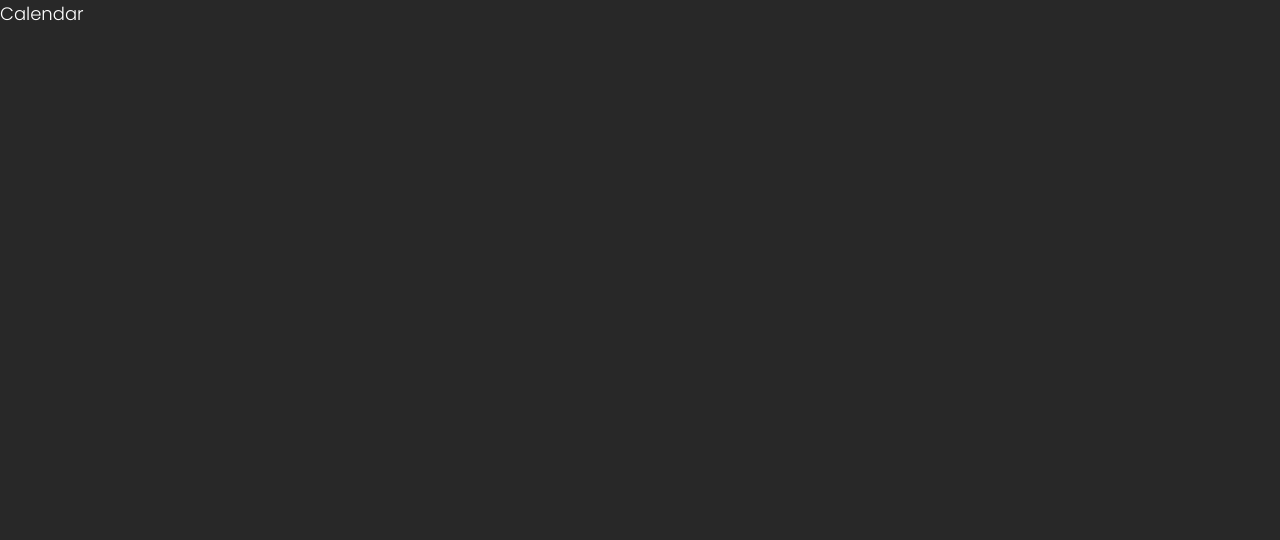
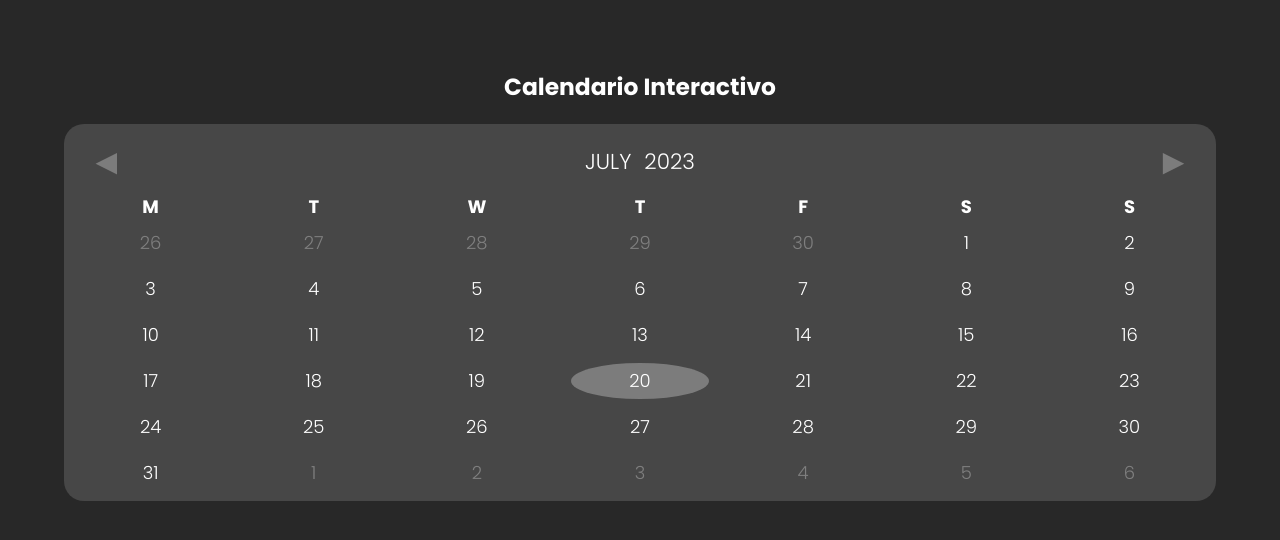
Before and after one commit to jeffreymonjacastro/fullstack-learning, a React (Vite) app in the folder vite-project/: page /calendar in a window 1280 px wide. Shown: the top 540 px of the page. Built offline with nearby package versions, Linux system fonts and the light colour scheme.

Commit message:
Avance Calendario

```diff
--- a/vite-project/src/App.tsx
+++ b/vite-project/src/App.tsx
@@ -2,6 +2,7 @@ import { Calendar } from "./components/Calendar";
 import { Home } from "./components/Home";
 import { Calculator } from "./components/Calculator";
 import { Urlshortener } from "./components/Urlshortener";
+import { Clock } from "./components/Clock";
 import {
 	BrowserRouter as Router,
 	Routes,
@@ -17,6 +18,7 @@ function App(){
           <Route path="/calendar" element={<Calendar />} />
           <Route path="/calculator" element={<Calculator />} />
           <Route path="/url-shortener" element={<Urlshortener />} />
+          <Route path="/clock" element={<Clock />} />
           <Route path='*' element={<h1> Page not found :C </h1>} />
         </Routes>
       </Router>
--- a/vite-project/src/components/Calendar.tsx
+++ b/vite-project/src/components/Calendar.tsx
@@ -1,5 +1,148 @@
-export const Calendar = () => {
+import { useEffect, useState } from 'react'
+import '../scss/pages/calendar.scss'
+
+const Day = ({ num, clase }: { num: number; clase: string }) => {
   return (
-    <div>Calendar</div>
+    <div className={`calendar__item ${clase}`}>{num}</div>
   )
 }
+
+export const Calendar = () => {
+  const monthNames = ['January', 'February', 'March', 'April', 'May', 'June', 'July', 'August', 'September', 'Octuber', 'November', 'December']
+
+  const currentDate = new Date()
+
+  const [date, setDate] = useState(new Date())
+  const [days, setDays] = useState([] as JSX.Element[])
+
+  let day = date.getDate()
+  let month = date.getMonth()
+  let year = date.getFullYear()
+
+  // Writes the correct number of days of the month in the calendar
+  const writeMonth = (month: number) => {
+    let num = 32;
+    const daysArray: JSX.Element[] = [];
+
+    for (let i = startDay(); i > 0; i--) {
+      daysArray.push(<Day key={num} num={getTotalDays(month-1)-(i-1)} clase="calendar__last-days"/>);
+      num++
+    }
+
+    for (let i = 1; i <= getTotalDays(month); i++) {
+      if (i === day && month === currentDate.getMonth() && year === currentDate.getFullYear())
+        daysArray.push(<Day key={i} num={i} clase="calendar__today" />);
+      else
+        daysArray.push(<Day key={i} num={i} clase=""/>);
+    }
+
+    for (let i = 1; i <= (6-endDay()); i++) {
+      daysArray.push(<Day key={num} num={i} clase="calendar__next-days"/>);
+      num++
+    }
+
+    setDays(daysArray)
+  };
+
+  // Returns the total days of the month
+  const getTotalDays = (month: number) => {
+    if (month === -1)
+      month = 11
+
+    if (month % 2 === 0)
+      return 31
+    else if (month === 1)
+      return isLeap(year) ? 29 : 28
+    else
+      return 30
+  }
+
+  // Returns true if the year is leap
+  const isLeap = (year: number): boolean => {
+    return (year % 100 !== 0) && (year % 4 === 0) || (year % 400 === 0)
+  }
+
+  // Returns where the week start
+  const startDay = () => {
+    let start = new Date(year, month, 1)
+
+    return ((start.getDay()-1 === -1) ? 6 : start.getDay() -1 )
+  }
+
+  // Returns where the week ends
+  const endDay = () => {
+    let end = new Date(year, month, getTotalDays(month))
+
+    return ((end.getDay()-1 === -1) ? 6 : end.getDay() -1 )
+  }
+
+  // Is used to avoid errors when clicking the previous month
+  const lastMonth = () => {
+    if (month !== 0) {
+      month--
+    } else {
+      month = 11
+      year--
+    }
+
+    setNewDate()
+  }
+
+  // Is used to avoid errors when clicking the next month
+  const nextMonth = () => {
+    if (month !== 11) {
+      month++
+    } else {
+      month = 0
+      year++
+    }
+
+    setNewDate()
+  }
+
+  const setNewDate = () => {
+    let newDate = new Date(year, month, day)
+    setDate(newDate)
+
+    writeMonth(month)
+  }
+
+  useEffect(() => {
+    writeMonth(month)
+  }, [])
+
+  return (
+    <main className="calendar-main">
+      <article className="calendar-container">
+        <h2> Calendario Interactivo </h2>
+
+        <section className="calendar-calendario">
+          <div className="calendar__info">
+            <div
+              className="calendar__prev"
+              onClick={lastMonth}
+            >&#9664;</div>
+            <div className="calendar__month">{ monthNames[month] }</div>
+            <div className="calendar__year">{ year }</div>
+            <div
+              className="calendar__next"
+              onClick={nextMonth}
+            >&#9654;</div>
+          </div>
+
+          <div className="calendar__week">
+            <div className="calendar__item"><b>M</b></div>
+            <div className="calendar__item"><b>T</b></div>
+            <div className="calendar__item"><b>W</b></div>
+            <div className="calendar__item"><b>T</b></div>
+            <div className="calendar__item"><b>F</b></div>
+            <div className="calendar__item"><b>S</b></div>
+            <div className="calendar__item"><b>S</b></div>
+          </div>
+
+          <div className="calendar__dates"> { days } </div>
+        </section>
+      </article>
+    </main>
+  )
+}
--- /dev/null
+++ b/vite-project/src/components/Clock.tsx
@@ -0,0 +1,7 @@
+
+
+export const Clock = () => {
+  return (
+    <div>Clock</div>
+  )
+}
--- a/vite-project/src/components/Home.tsx
+++ b/vite-project/src/components/Home.tsx
@@ -2,7 +2,8 @@ import { FontAwesomeIcon } from '@fortawesome/react-fontawesome';
 import {
   faCalendar,
   faCalculator,
-  faLink } from '@fortawesome/free-solid-svg-icons';
+  faLink,
+  faClock } from '@fortawesome/free-solid-svg-icons';
 import { Link } from 'react-router-dom';
 import '../scss/pages/home.scss'
 
@@ -29,6 +30,11 @@ export const Home = () => {
           <FontAwesomeIcon icon={faLink} bounce />
           <h3>URL shortener</h3>
         </Link>
+
+        <Link to={'/clock'} className='home-section'>
+          <FontAwesomeIcon icon={faClock} bounce />
+          <h3>Clock</h3>
+        </Link>
       </article>
     </main>
   )
--- /dev/null
+++ b/vite-project/src/scss/pages/calendar.scss
@@ -0,0 +1,78 @@
+.calendar {
+  &-main {
+    width: 100vw;
+    height: 70vh;
+    display: flex;
+    justify-content: center;
+    align-items: center;
+  }
+
+  &-container {
+    width: 90vw;
+
+    text-align: center;
+
+    h2 {
+      font-size: 1.3em;
+      margin-bottom: 20px;
+      margin-top: 10px;
+    }
+  }
+
+  &-calendario {
+    background-color: var(--bgcolor-3);
+    width: 100%;
+    height: 100%;
+    border-radius: 20px;
+    padding: 10px;
+  }
+
+  &__info {
+    display: flex;
+    align-items: center;
+    padding: 0 1em;
+    font-size: 1.2em;
+    text-transform: uppercase;
+  }
+
+  &__prev, &__next {
+    color: var(--bgcolor-5);
+    cursor: pointer;
+    font-size: 1.3em;
+  }
+
+  &__prev {
+    margin-right: auto;
+  }
+
+  &__next {
+    margin-left: auto;
+  }
+
+  &__month, &__year {
+    padding: .5em .3em;
+  }
+
+  &__week, &__dates {
+    display: grid;
+    grid-template-columns: repeat(7, 1fr);
+    grid-gap: 10px;
+  }
+
+  &__item {
+    text-align: center;
+    line-height: 2;
+  }
+
+  &__today {
+    background-color: var(--bgcolor-5);
+    color: white;
+    width: 90%;
+    border-radius: 50%;
+    margin: auto;
+  }
+
+  &__last-days, &__next-days {
+    opacity: .3;
+  }
+}
```
